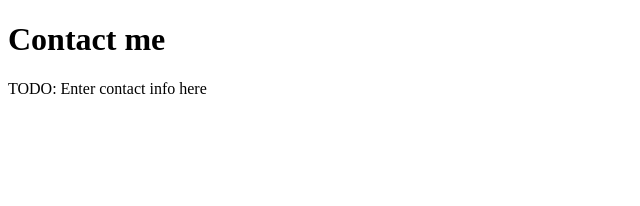
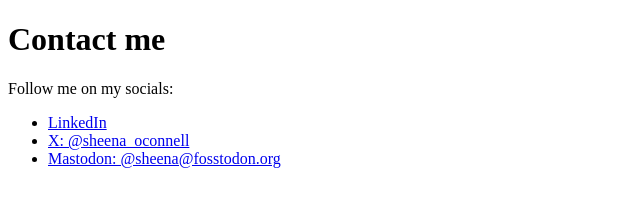
Before and after one commit to Ezi-code/Getting-Git-Website, a plain HTML site: page contact.html in a window 1280 px wide. Shown: the whole page, without its empty margins (0-640 px from the left). Drawn offline with Linux system fonts and the light colour scheme.

Commit message:
added social media handels to contact page

```diff
--- a/contact.html
+++ b/contact.html
@@ -7,7 +7,13 @@
 
 <body>
     <h1>Contact me</h1>
-    <p>TODO: Enter contact info here</p>
+    <p>Follow me on my socials:</p>
+
+    <ul>
+        <li><a href="https://www.linkedin.com/in/sheena-o-connell-0bb72527/">LinkedIn</a></li>
+        <li><a href="https://x.com/sheena_oconnell">X: @sheena_oconnell</a></li>
+        <li><a href="https://fosstodon.org/@sheena">Mastodon: @sheena@fosstodon.org</a></li>
+    </ul>
 </body>
 
 </html>
```
